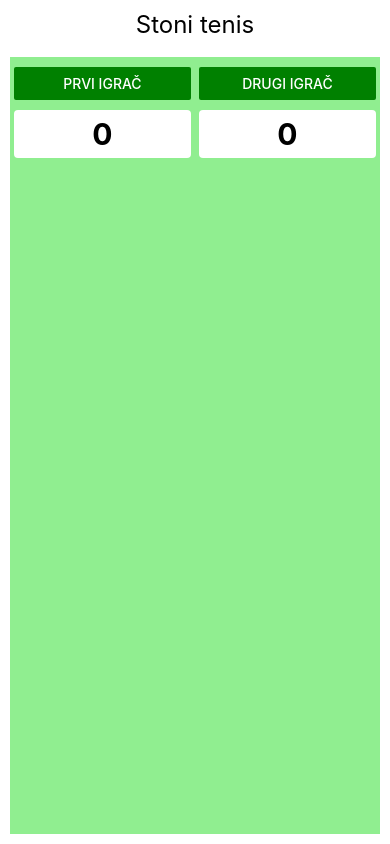
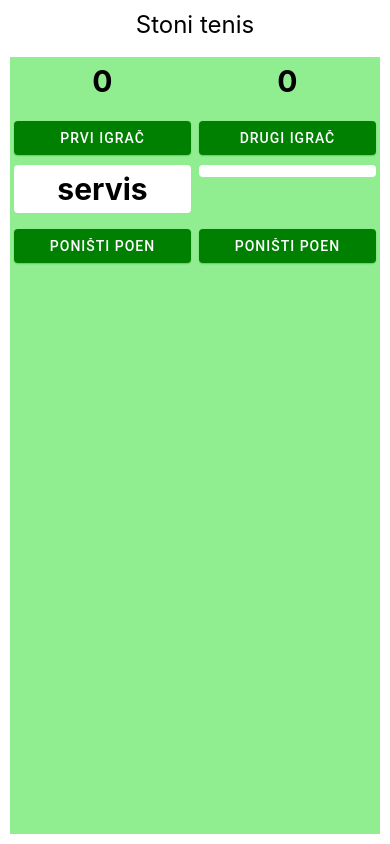
Before and after one commit to Logr3j/TSProject, a React Native app: screen / in a window 390 px wide. Built offline with nearby package versions, Linux system fonts and the light colour scheme.

Commit message:
Working app

```diff
--- a/App.tsx
+++ b/App.tsx
@@ -1,7 +1,6 @@
 import React, { useState } from "react";
-import { View, Text, StyleSheet, Button } from "react-native";
-
-
+import { View, Text, StyleSheet  } from "react-native";
+import { Button } from "react-native-paper";
 
 
 
@@ -17,38 +16,96 @@ const AlignSelfLayout = () => {
 
       setSelectedValue={setAlignSelf}>
        <View style={styles.row}>
+        <View
+            style={[styles.box, {
+            marginHorizontal: "1%",
+            minWidth: "48%",
+            backgroundColor: null,
+          }]}>
+            <Text style={styles.bigBlue}>{count1}</Text>
+        </View>
+        <View
+            style={[styles.box, {
+              marginHorizontal: "1%",
+              minWidth: "48%",
+              backgroundColor: null, }]}>
+            <Text style={styles.bigBlue}>{count2}</Text>
+        </View>
+      </View>
+      <View style={styles.row}>
           <View style={styles.buttonContainer}>
-
             <Button
-            onPress={() => setCount1(count1 + 1)}
-            title="Prvi igrač"
-            color="green">
+            color="green"
+            mode="contained"
+            onPress={() => setCount1(count1 + 1)
+            }>
+                Prvi igrač
             </Button>
           </View>
         <View style={styles.buttonContainer}>
            <Button
-            onPress={() => setCount2(count2 + 1)}
-            title="drugi igrač"
-            color="green">
+            color="green"
+            mode="contained"
+            onPress={() => setCount2(count2 + 1)}>
+                Drugi igrač
             </Button>
           </View>
           </View>
+
       <View style={styles.row}>
         <View
             style={[styles.box, {
             marginHorizontal: "1%",
             minWidth: "48%",
-            backgroundColor: "white",
+            backgroundColor: "white"
           }]}>
-            <Text style={styles.bigBlue}>{count1}</Text>
+            {(() => {
+              if (((count1+count2)%4 == 0) | ((count1+count2)%4 == 1)){
+                  return (
+            <Text style={styles.bigBlue}>{'servis'}</Text>
+            )
+              }
+
+              return null;
+            })()}
             </View>
         <View
            style={[styles.box, {
-            backgroundColor: "white" }]}>
-            <Text style={styles.bigBlue}>{count2}</Text>
+            marginHorizontal: "1%",
+            minWidth: "48%",
+            backgroundColor: "white"
+          }]}>
+            {(() => {
+              if (((count1+count2)%4 == 2) | ((count1+count2)%4 == 3)){
+                  return (
+            <Text style={styles.bigBlue}>{'servis'}</Text>
+            )
+              }
+
+              return null;
+            })()}
         </View>
       </View>
 
+      <View style={styles.row}>
+          <View style={styles.buttonContainer}>
+            <Button
+            color="green"
+            mode="contained"
+            onPress={() => setCount1(count1 - 1)
+            }>
+                Poništi poen
+            </Button>
+          </View>
+        <View style={styles.buttonContainer}>
+           <Button
+            color="green"
+            mode="contained"
+            onPress={() => setCount2(count2 - 1)}>
+                poništi poen
+            </Button>
+          </View>
+          </View>
     </PreviewLayout>
   );
 };
```
Lines whose indentation alone changed are shown as unchanged.
